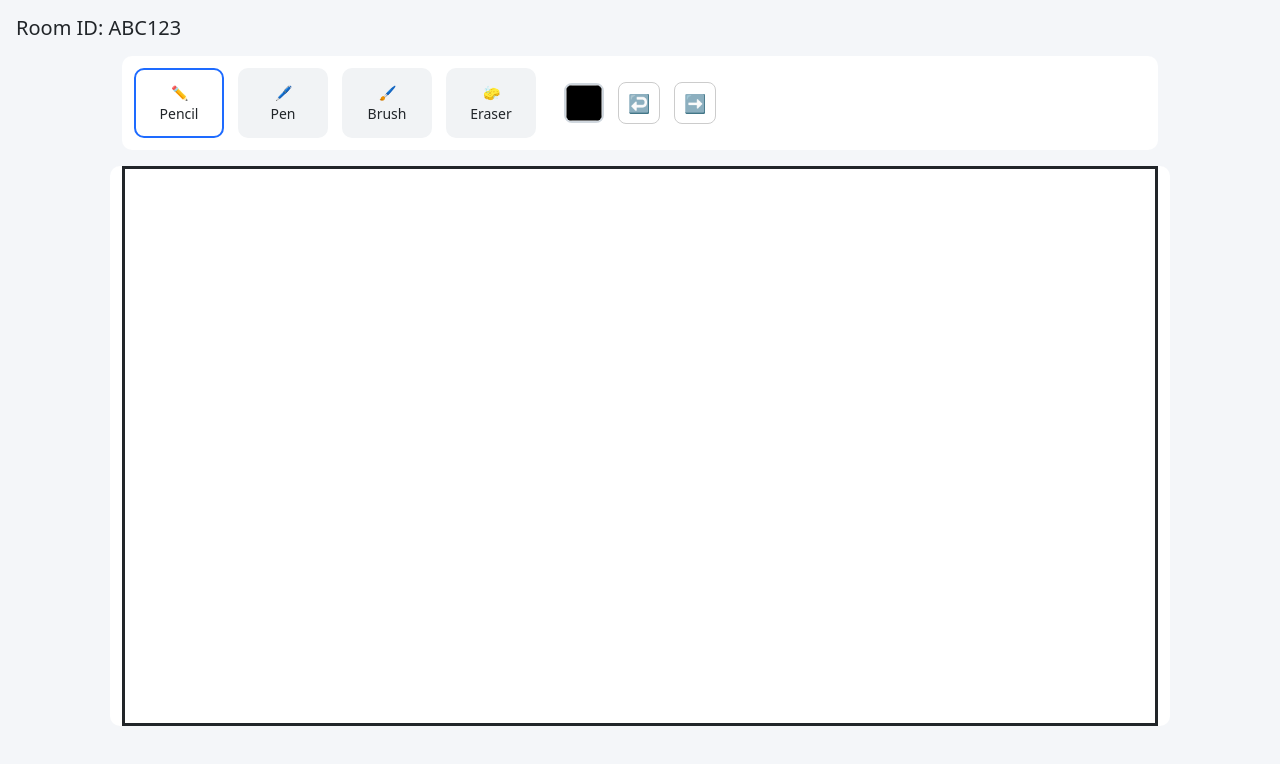
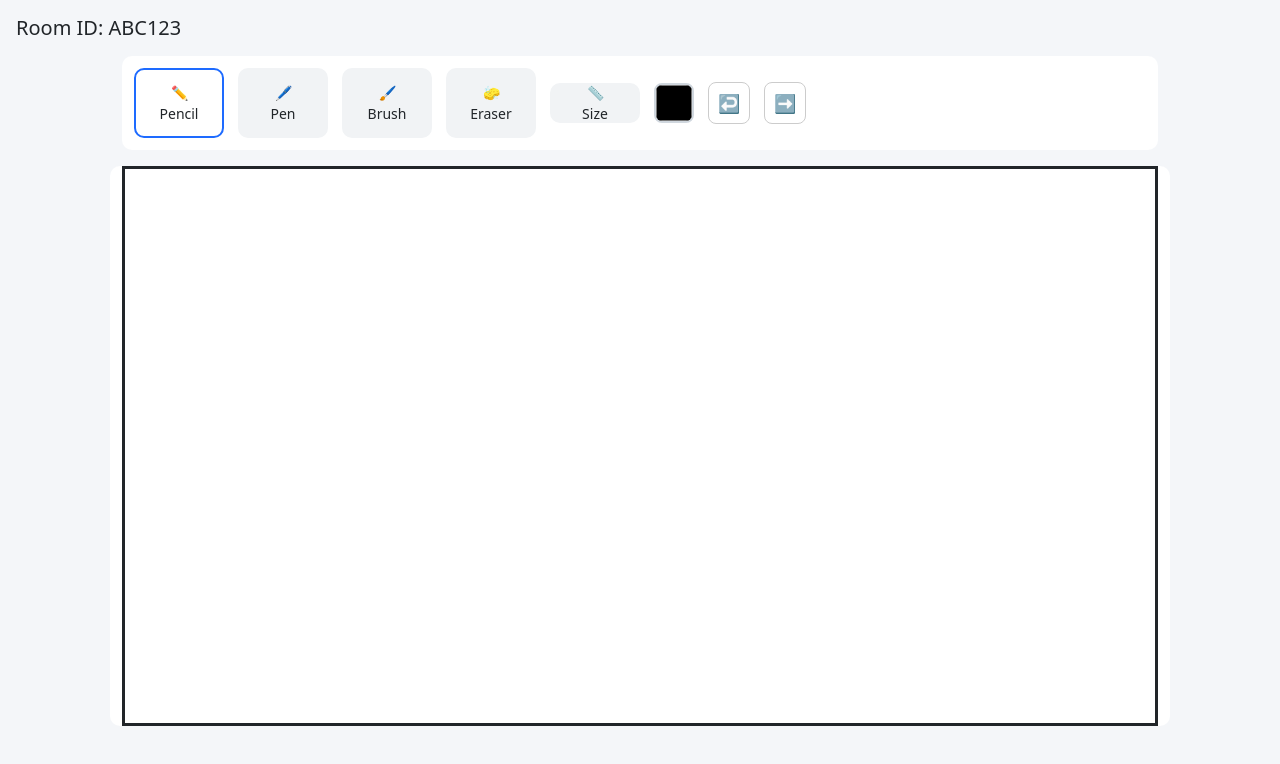
Before and after one commit to aayushkohli97/Collaborative_whiteboard, a React app in the folder frontend/: page /1 in a window 1280 px wide. Shown: the top 764 px of the page. Built offline with nearby package versions, Linux system fonts and the light colour scheme; the HTML template or start-up script is replaced by a standard one.

Commit message:
Added size bar and fix Resizign bug

```diff
--- a/frontend/src/Components/Whiteboard/index.jsx
+++ b/frontend/src/Components/Whiteboard/index.jsx
@@ -1,9 +1,11 @@
 import { useEffect, useRef } from "react";
 
-const WhiteBoard = ({ canvasRef, ctxRef, tool, color, saveState }) => {
+const WhiteBoard = ({ canvasRef, ctxRef, tool, color, size, saveState }) => {
+
     const isDrawing = useRef(false);
 
     useEffect(() => {
+
         const canvas = canvasRef.current;
         if (!canvas) return;
 
@@ -11,51 +13,55 @@ const WhiteBoard = ({ canvasRef, ctxRef, tool, color, saveState }) => {
         ctx.lineCap = "round";
         ctxRef.current = ctx;
 
-        resizeCanvas(); // initial setup
+        resizeCanvas();
 
         window.addEventListener("resize", resizeCanvas);
 
         return () => {
             window.removeEventListener("resize", resizeCanvas);
         };
+
     }, []);
 
     const resizeCanvas = () => {
+
         const canvas = canvasRef.current;
         const ctx = ctxRef.current;
+
         if (!canvas || !ctx) return;
 
-        // save current drawing
         const imageData = canvas.toDataURL();
 
-        // resize canvas
-        canvas.width = canvas.offsetWidth;
-        canvas.height = canvas.offsetHeight;
+        const rect = canvas.getBoundingClientRect();
 
-        // restore drawing
+        canvas.width = rect.width;
+        canvas.height = rect.height;
+
         const img = new Image();
         img.src = imageData;
+
         img.onload = () => {
-            ctx.drawImage(img, 0, 0);
+            ctx.drawImage(img, 0, 0, canvas.width, canvas.height);
         };
+
     };
+
     const handleMouseDown = (e) => {
+
         const ctx = ctxRef.current;
         if (!ctx) return;
 
-        //save state BEFORE draw (undo fix)
         saveState();
 
         isDrawing.current = true;
 
-        // ===== TOOL LOGIC =====
         if (tool === "eraser") {
             ctx.globalCompositeOperation = "destination-out";
-            ctx.lineWidth = 20;
+            ctx.lineWidth = size;
         } else {
             ctx.globalCompositeOperation = "source-over";
             ctx.strokeStyle = color;
-            ctx.lineWidth = tool === "pencil" ? 2 : 4;
+            ctx.lineWidth = size;
         }
 
         ctx.beginPath();
@@ -63,7 +69,9 @@ const WhiteBoard = ({ canvasRef, ctxRef, tool, color, saveState }) => {
     };
 
     const handleMouseMove = (e) => {
+
         if (!isDrawing.current) return;
+
         const ctx = ctxRef.current;
 
         ctx.lineTo(e.nativeEvent.offsetX, e.nativeEvent.offsetY);
@@ -75,10 +83,6 @@ const WhiteBoard = ({ canvasRef, ctxRef, tool, color, saveState }) => {
         ctxRef.current.closePath();
     };
 
-    const handleMouseLeave = () => {
-        isDrawing.current = false;
-    };
-
     return (
         <canvas
             ref={canvasRef}
@@ -86,10 +90,9 @@ const WhiteBoard = ({ canvasRef, ctxRef, tool, color, saveState }) => {
             onMouseDown={handleMouseDown}
             onMouseMove={handleMouseMove}
             onMouseUp={handleMouseUp}
-            onMouseLeave={handleMouseLeave}
+            onMouseLeave={handleMouseUp}
         />
     );
 };
 
-
 export default WhiteBoard;
--- a/frontend/src/Pages/RoomPage/index.css
+++ b/frontend/src/Pages/RoomPage/index.css
@@ -144,3 +144,58 @@
     height: 36px;
   }
 }
+.size-picker-box .tool-card{
+height:40px;
+display:flex;
+align-items:center;
+justify-content:center;
+padding:0 10px;
+}
+.size-slider::-webkit-slider-thumb{
+appearance:none;
+height:14px;
+width:14px;
+border-radius:50%;
+background:#0d6efd;
+cursor:pointer;
+}
+.size-slider::-webkit-slider-runnable-track{
+height:5px;
+background:#ccc;
+border-radius:5px;
+}
+.size-slider{
+-webkit-appearance:none;
+appearance:none;
+}
+.size-picker-box{
+position:relative;
+}
+
+.size-button{
+height:40px;
+display:flex;
+align-items:center;
+justify-content:center;
+}
+
+.size-slider{
+position:absolute;
+top:50px;
+left:0;
+background:white;
+padding:10px;
+border-radius:8px;
+box-shadow:0 4px 10px rgba(0,0,0,0.1);
+}
+
+.size-slider input{
+width:120px;
+cursor:pointer;
+}
+
+canvas{
+width:100%;
+height:100%;
+display:block;
+}
--- a/frontend/src/Pages/RoomPage/index.jsx
+++ b/frontend/src/Pages/RoomPage/index.jsx
@@ -1,8 +1,9 @@
-import { useState, useRef } from "react";
+import { useState, useRef, useEffect } from "react";
 import "./index.css";
 import WhiteBoard from "../../Components/Whiteboard";
 
 const RoomPage = () => {
+
     const canvasRef = useRef(null);
     const ctxRef = useRef(null);
 
@@ -11,6 +12,26 @@ const RoomPage = () => {
 
     const [tool, setTool] = useState("pencil");
     const [color, setColor] = useState("#000000");
+    const [size, setSize] = useState(5);
+    const [showSizeSlider, setShowSizeSlider] = useState(false);
+
+    const sizeRef = useRef(null);
+
+    useEffect(() => {
+
+        const handleClickOutside = (event) => {
+            if (sizeRef.current && !sizeRef.current.contains(event.target)) {
+                setShowSizeSlider(false);
+            }
+        };
+
+        window.addEventListener("mousedown", handleClickOutside);
+
+        return () => {
+            window.removeEventListener("mousedown", handleClickOutside);
+        };
+
+    }, []);
 
     const saveState = () => {
         if (!canvasRef.current) return;
@@ -28,6 +49,7 @@ const undo = () => {
 
         const img = new Image();
         img.src = undoStack.current.pop();
+
         img.onload = () => {
             ctx.clearRect(0, 0, canvas.width, canvas.height);
             ctx.drawImage(img, 0, 0);
@@ -44,59 +66,66 @@ const redo = () => {
 
         const img = new Image();
         img.src = redoStack.current.pop();
+
         img.onload = () => {
             ctx.clearRect(0, 0, canvas.width, canvas.height);
             ctx.drawImage(img, 0, 0);
         };
     };
 
-
     return (
         <div className="room-container">
+
             <div className="row">
 
-                {/* Header */}
                 <div className="col-12 mb-2">
                     <h5>Room ID: ABC123</h5>
                 </div>
 
+                <div className="col-md-10 mx-auto mb-3">
 
-                <div className="col-md-10 mx-auto mb-3">
                     <div className="tool-bar">
 
-
-                        <div
-                            className={`tool-card ${tool === "pencil" ? "active" : ""}`}
-                            onClick={() => setTool("pencil")}
-                        >
+                        <div className={`tool-card ${tool === "pencil" ? "active" : ""}`} onClick={() => setTool("pencil")}>
                             ✏️
                             <span>Pencil</span>
                         </div>
 
-                        <div
-                            className={`tool-card ${tool === "pen" ? "active" : ""}`}
-                            onClick={() => setTool("pen")}
-                        >
+                        <div className={`tool-card ${tool === "pen" ? "active" : ""}`} onClick={() => setTool("pen")}>
                             🖊️
                             <span>Pen</span>
                         </div>
 
-                        <div
-                            className={`tool-card ${tool === "brush" ? "active" : ""}`}
-                            onClick={() => setTool("brush")}
-                        >
+                        <div className={`tool-card ${tool === "brush" ? "active" : ""}`} onClick={() => setTool("brush")}>
                             🖌️
                             <span>Brush</span>
                         </div>
 
-                        <div
-                            className={`tool-card ${tool === "eraser" ? "active" : ""}`}
-                            onClick={() => setTool("eraser")}
-                        >
+                        <div className={`tool-card ${tool === "eraser" ? "active" : ""}`} onClick={() => setTool("eraser")}>
                             🧽
                             <span>Eraser</span>
                         </div>
-                        <div></div>
+
+                        <div className="size-picker-box" ref={sizeRef}>
+
+                            <div className="tool-card size-button" onClick={() => setShowSizeSlider(!showSizeSlider)}>
+                                📏
+                                <span>Size</span>
+                            </div>
+
+                            {showSizeSlider && (
+                                <div className="size-slider">
+                                    <input
+                                        type="range"
+                                        min="1"
+                                        max="25"
+                                        value={size}
+                                        onChange={(e) => setSize(Number(e.target.value))}
+                                    />
+                                </div>
+                            )}
+
+                        </div>
 
                         <div className="color-picker-box">
                             <input
@@ -106,33 +135,28 @@ const redo = () => {
                             />
                         </div>
 
-                        <div className="undo-button ">
-                            <button className="action-button" onClick={undo}>
-                                ↩️
-                            </button>
-                        </div>
-                        <div className="redo-button">
-                            <button className="action-button" onClick={redo}>
-                                ➡️
-                            </button>
+                        <button className="action-button" onClick={undo}>↩️</button>
+                        <button className="action-button" onClick={redo}>➡️</button>
+
                     </div>
 
                 </div>
-                </div>
-
 
                 <div className="col-md-10 mx-auto canvas-box">
+
                     <WhiteBoard
                         canvasRef={canvasRef}
                         ctxRef={ctxRef}
                         tool={tool}
                         color={color}
+                        size={size}
                         saveState={saveState}
                     />
 
                 </div>
 
             </div>
+
         </div>
     );
 };
```
Lines whose indentation alone changed are shown as unchanged.
